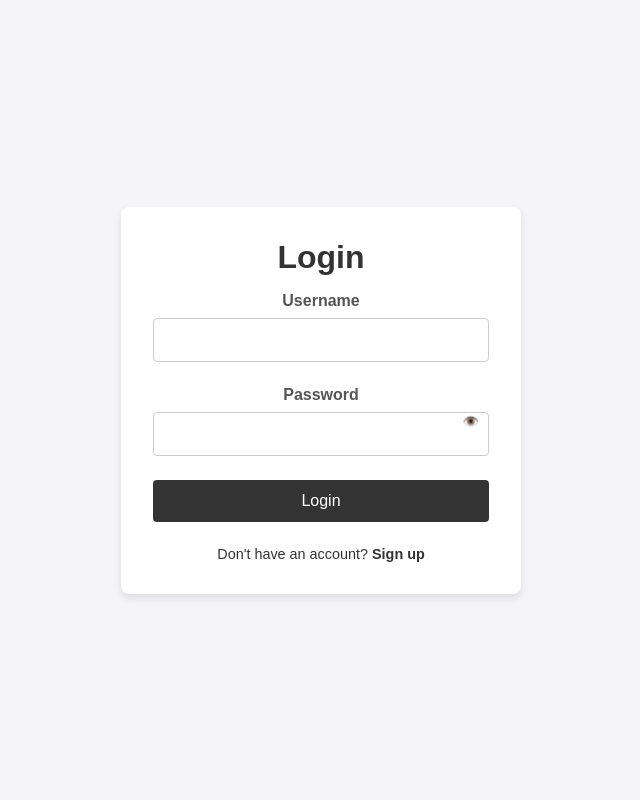
After one commit to Joeyyyyyyy/PortfolioProject, a Python web app: template templates/login.html in a window 1280 px wide. The commit adds this page. Shown: the whole page, without its empty margins (319-959 px from the left). Run offline with Jinja, Linux system fonts and the light colour scheme; the template is opened without the code that fills it, so the values that code supplies are empty.

Commit message:
Added login pages
Made changes to all pages and added login POST functions to the flask server

```diff
--- /dev/null
+++ b/static/login.css
@@ -0,0 +1,107 @@
+/* Reset some basic styles */
+*,
+*::before,
+*::after {
+  box-sizing: border-box;
+  margin: 0;
+  padding: 0;
+}
+
+body {
+  display: flex;
+  align-items: center;
+  justify-content: center;
+  height: 100vh;
+  font-family: Arial, sans-serif;
+  background-color: #f4f4f9;
+  color: #333;
+}
+
+.login-container {
+  width: 100%;
+  max-width: 400px;
+  padding: 2rem;
+  background-color: #fff;
+  box-shadow: 0 4px 8px rgba(0, 0, 0, 0.1);
+  border-radius: 8px;
+  text-align: center;
+}
+
+h2 {
+  font-size: 2rem;
+  margin-bottom: 1rem;
+  color: #333;
+}
+
+.input-group {
+  margin-bottom: 1.5rem;
+  position: relative;
+}
+
+label {
+  display: block;
+  margin-bottom: 0.5rem;
+  font-weight: bold;
+  color: #555;
+}
+
+input[type="text"],
+input[type="password"] {
+  width: 100%;
+  padding: 0.75rem;
+  border: 1px solid #ccc;
+  border-radius: 4px;
+  font-size: 1rem;
+}
+
+.toggle-password {
+  position: absolute;
+  right: 10px;
+  top: 50%;
+  transform: translateY(-50%);
+  background: none;
+  border: none;
+  cursor: pointer;
+}
+
+.toggle-password:focus {
+  outline: none;
+}
+
+.login-button {
+  width: 100%;
+  padding: 0.75rem;
+  background-color: #333;
+  color: #fff;
+  font-size: 1rem;
+  border: none;
+  border-radius: 4px;
+  cursor: pointer;
+  transition: background-color 0.3s ease;
+}
+
+.login-button:hover {
+  background-color: #555;
+}
+
+.footer-text {
+  margin-top: 1.5rem;
+  font-size: 0.9rem;
+}
+
+.footer-text a {
+  color: #333;
+  text-decoration: none;
+  font-weight: bold;
+}
+
+.footer-text a:hover {
+  text-decoration: underline;
+}
+
+/* Responsive design */
+@media (max-width: 400px) {
+  .login-container {
+    padding: 1.5rem;
+  }
+}
--- /dev/null
+++ b/static/login.js
@@ -0,0 +1,6 @@
+// Toggle password visibility
+function togglePassword() {
+    const passwordField = document.getElementById("password");
+    const type = passwordField.getAttribute("type") === "password" ? "text" : "password";
+    passwordField.setAttribute("type", type);
+  }
--- /dev/null
+++ b/templates/login.html
@@ -0,0 +1,30 @@
+<!DOCTYPE html>
+<html lang="en">
+<head>
+  <meta charset="UTF-8">
+  <meta name="viewport" content="width=device-width, initial-scale=1.0">
+  <title>Login</title>
+  <link rel="stylesheet" href="/static/login.css">
+</head>
+<body>
+  <div class="login-container">
+    <h2>Login</h2>
+    <form action="/login" method="POST">
+      <div class="input-group">
+        <label for="username">Username</label>
+        <input type="text" id="username" name="username" required>
+      </div>
+      <div class="input-group">
+        <label for="password">Password</label>
+        <input type="password" id="password" name="password" required>
+        <button type="button" class="toggle-password" onclick="togglePassword()">👁️</button>
+      </div>
+      <button type="submit" class="login-button">Login</button>
+    </form>
+    <p class="footer-text">
+      Don't have an account? <a href="#">Sign up</a>
+    </p>
+  </div>
+  <script src="/static/login.js"></script>
+</body>
+</html>
--- a/templates/stockDisplay.html
+++ b/templates/stockDisplay.html
@@ -28,10 +28,10 @@
       <div class="hidden w-full md:block md:w-auto" id="navbar-solid-bg">
         <ul class="flex flex-col font-medium mt-4 rounded-lg bg-gray-50 md:space-x-8 rtl:space-x-reverse md:flex-row md:mt-0 md:border-0 md:bg-transparent dark:bg-gray-800 md:dark:bg-transparent dark:border-gray-700">
           <li>
-            <a href="#" class="block py-2 px-3 md:p-0 text-white bg-blue-700 rounded md:bg-transparent md:text-blue-700 md:dark:text-blue-500 dark:bg-blue-600 md:dark:bg-transparent" aria-current="page">Home</a>
+            <a href="/" class="block py-2 px-3 md:p-0 text-gray-900 rounded hover:bg-gray-100 md:hover:bg-transparent md:border-0 md:hover:text-blue-700 dark:text-white md:dark:hover:text-blue-500 dark:hover:bg-gray-700 dark:hover:text-white md:dark:hover:bg-transparent">Home</a>
           </li>
           <li>
-            <a href="#" class="block py-2 px-3 md:p-0 text-gray-900 rounded hover:bg-gray-100 md:hover:bg-transparent md:border-0 md:hover:text-blue-700 dark:text-white md:dark:hover:text-blue-500 dark:hover:bg-gray-700 dark:hover:text-white md:dark:hover:bg-transparent">Services</a>
+            <a href="#" class="block py-2 px-3 md:p-0 text-white bg-blue-700 rounded md:bg-transparent md:text-blue-700 md:dark:text-blue-500 dark:bg-blue-600 md:dark:bg-transparent" aria-current="page">Services</a>
           </li>
           <li>
             <a href="#" class="block py-2 px-3 md:p-0 text-gray-900 rounded hover:bg-gray-100 md:hover:bg-transparent md:border-0 md:hover:text-blue-700 dark:text-white md:dark:hover:text-blue-500 dark:hover:bg-gray-700 dark:hover:text-white md:dark:hover:bg-transparent">Pricing</a>
```
Also changed, not shown: app.py (+42 -8 lines), templates/index.html (+2 -19 lines).
